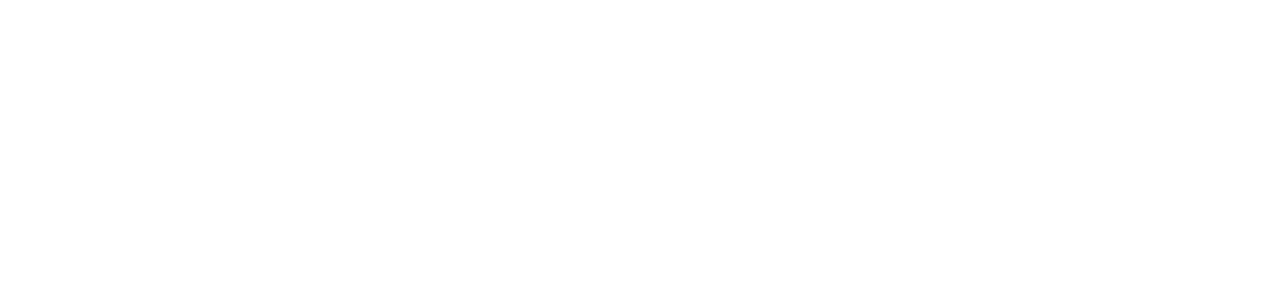
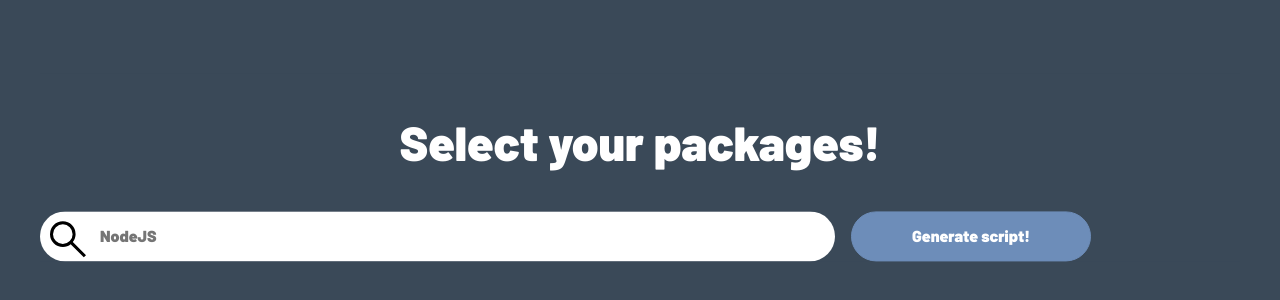
Before and after one commit to lukasvdberk/install-it, an Angular app in the folder front-end/: page /packages/os/1 in a window 1280 px wide. Before the commit this address led to /. Shown: the part 214-514 px from the top of the page. Built offline with nearby package versions, Linux system fonts and the light colour scheme.

Commit message:
added packages redirection page

```diff
--- a/front-end/src/app/install-it/components/home/home.component.html
+++ b/front-end/src/app/install-it/components/home/home.component.html
@@ -7,8 +7,8 @@
       After installation it will do the post installation instructions to make your package work.
     </p>
     <h3>Select your OS</h3>
-    <app-os-selector></app-os-selector>
-    <button class="action-button">Select packages!</button>
+    <app-os-selector (onOperatingSelected)="setSelectedOperatingSystem($event)"></app-os-selector>
+    <button (click)="goToSelectPackagesPage()" class="action-button">Select packages!</button>
   </div>
   <div class="inline-div">
     <img src="/assets/images/demo.gif" alt="demo">
--- a/front-end/src/app/install-it/components/home/home.component.scss
+++ b/front-end/src/app/install-it/components/home/home.component.scss
@@ -1,10 +1,3 @@
-h1 {
-  display: block;
-  font-size: 48px;
-  text-align: center;
-  width: 100%;
-}
-
 .action-button {
   position: absolute;
   display: block;
--- a/front-end/src/app/install-it/components/home/home.component.ts
+++ b/front-end/src/app/install-it/components/home/home.component.ts
@@ -1,4 +1,6 @@
 import { Component, OnInit } from '@angular/core';
+import {OperatingSystem} from "../../models/operating-system.model";
+import {Router} from "@angular/router";
 
 @Component({
   selector: 'app-home',
@@ -6,10 +8,22 @@ import { Component, OnInit } from '@angular/core';
   styleUrls: ['./home.component.scss']
 })
 export class HomeComponent implements OnInit {
+  selectedOperatingSystem!: OperatingSystem;
 
-  constructor() { }
+  constructor(
+    private router: Router
+  ) { }
 
   ngOnInit(): void {
   }
 
+  setSelectedOperatingSystem(newlySelectedOperatingSystem: OperatingSystem): void {
+    this.selectedOperatingSystem = newlySelectedOperatingSystem;
+  }
+  goToSelectPackagesPage(): void {
+    if(!this.selectedOperatingSystem) {
+      // TODO show snackbar
+    }
+    this.router.navigate(['packages/os', this.selectedOperatingSystem.name]).then().catch(console.log)
+  }
 }
--- a/front-end/src/app/install-it/components/os-selector/os-selector.component.html
+++ b/front-end/src/app/install-it/components/os-selector/os-selector.component.html
@@ -1,3 +1,3 @@
-<button (click)="setOperatingSystem(operatingSystem)" class="container" *ngFor="let operatingSystem of operatingSystems;">
-  <img src="{{operatingSystem.icon}}" [ngClass]="{ 'selected': operatingSystem.id === selectedOperatingSystem.id }" alt="os">
+<button [ngClass]="{ 'selected': selectedOperatingSystem && operatingSystem.id === selectedOperatingSystem.id }"  (click)="setOperatingSystem(operatingSystem)" class="container" *ngFor="let operatingSystem of operatingSystems;">
+  <img src="{{operatingSystem.icon}}"alt="os">
 </button>
--- a/front-end/src/app/install-it/components/os-selector/os-selector.component.scss
+++ b/front-end/src/app/install-it/components/os-selector/os-selector.component.scss
@@ -1,7 +1,7 @@
 @import "../../../styles/colors";
 
 .container {
-  width: 72px;
+  width: 50px;
   border-radius: 25%;
   background-color: $background-icon-color;
   outline: none;
--- a/front-end/src/app/install-it/components/os-selector/os-selector.component.ts
+++ b/front-end/src/app/install-it/components/os-selector/os-selector.component.ts
@@ -1,4 +1,4 @@
-import { Component, OnInit } from '@angular/core';
+import {Component, EventEmitter, OnInit, Output} from '@angular/core';
 import {OperatingSystemService} from "../../services/operating-system.service";
 import {OperatingSystem} from "../../models/operating-system.model";
 
@@ -9,6 +9,9 @@ import {OperatingSystem} from "../../models/operating-system.model";
 })
 export class OsSelectorComponent implements OnInit {
   selectedOperatingSystem!: OperatingSystem;
+
+  @Output()
+  onOperatingSelected: EventEmitter<OperatingSystem> = new EventEmitter<OperatingSystem>();
 
   operatingSystems: OperatingSystem[] = []
   constructor(
@@ -34,6 +37,7 @@ export class OsSelectorComponent implements OnInit {
 
   setOperatingSystem(operatingSystem: OperatingSystem): void {
     this.selectedOperatingSystem = operatingSystem;
+    this.onOperatingSelected.emit(this.selectedOperatingSystem)
   }
 
 }
--- /dev/null
+++ b/front-end/src/app/install-it/components/select-packages/select-packages.component.html
@@ -0,0 +1,7 @@
+<app-page-container>
+  <h1>Select your packages!</h1>
+  <section class="search-bar-container">
+    <input class="search-bar" type="text" placeholder="NodeJS">
+    <button class="action-button">Generate script!</button>
+  </section>
+</app-page-container>
--- /dev/null
+++ b/front-end/src/app/install-it/components/select-packages/select-packages.component.scss
@@ -0,0 +1,24 @@
+.search-bar {
+  display: inline-block;
+  border: none;
+  border-radius: 25px;
+  height: 20px;
+  outline: none;
+  color: black;
+  padding: 15px;
+  padding-left: 60px;
+  font-size: 16px;
+  width: 60%;
+  background: url('/assets/images/search.svg') no-repeat scroll 4px 4px;
+  background-color: white;
+}
+
+.action-button {
+  width: 20%;
+  margin-left: 16px;
+  display: inline-block;
+}
+
+.search-bar-container {
+  width: 1200px;
+}
--- /dev/null
+++ b/front-end/src/app/install-it/components/select-packages/select-packages.component.ts
@@ -0,0 +1,15 @@
+import { Component, OnInit } from '@angular/core';
+
+@Component({
+  selector: 'app-select-packages',
+  templateUrl: './select-packages.component.html',
+  styleUrls: ['./select-packages.component.scss']
+})
+export class SelectPackagesComponent implements OnInit {
+
+  constructor() { }
+
+  ngOnInit(): void {
+  }
+
+}
--- a/front-end/src/app/install-it/modules/install-it.module.ts
+++ b/front-end/src/app/install-it/modules/install-it.module.ts
@@ -5,13 +5,15 @@ import {InstallItRoutingModule} from "./install-it.routing.module";
 import {HomeComponent} from "../components/home/home.component";
 import {SharedModule} from "../../shared/modules/shared.module";
 import {OperatingSystemService} from "../services/operating-system.service";
+import {SelectPackagesComponent} from "../components/select-packages/select-packages.component";
 
 
 
 @NgModule({
   declarations: [
     HomeComponent,
-    OsSelectorComponent
+    OsSelectorComponent,
+    SelectPackagesComponent
   ],
   providers: [
     OperatingSystemService
--- a/front-end/src/app/install-it/modules/install-it.routing.module.ts
+++ b/front-end/src/app/install-it/modules/install-it.routing.module.ts
@@ -1,11 +1,16 @@
 import {NgModule} from "@angular/core";
 import {RouterModule, Routes} from "@angular/router";
 import {HomeComponent} from "../components/home/home.component";
+import {SelectPackagesComponent} from "../components/select-packages/select-packages.component";
 
 const routes: Routes = [
   {
     path: '',
     component: HomeComponent
+  },
+  {
+    path: 'packages/os/:os',
+    component: SelectPackagesComponent
   }
 ]
 
--- a/front-end/src/styles.scss
+++ b/front-end/src/styles.scss
@@ -9,11 +9,18 @@
   font-family: 'Barlow', sans-serif;
 }
 
+h1 {
+  display: block;
+  font-size: 48px;
+  text-align: center;
+  width: 100%;
+}
+
 .action-button {
   padding-left: 25px;
   padding-right: 25px;
   border-radius: 25px;
-  height: 40px;
+  height: 50px;
   font-size: 16px;
   background: $secondary-color;
   border: 1px solid $secondary-color;
```
Also changed, not shown: front-end/src/assets/images/search.svg (added), 1 other file (tests, documents, lock files or other folders).
